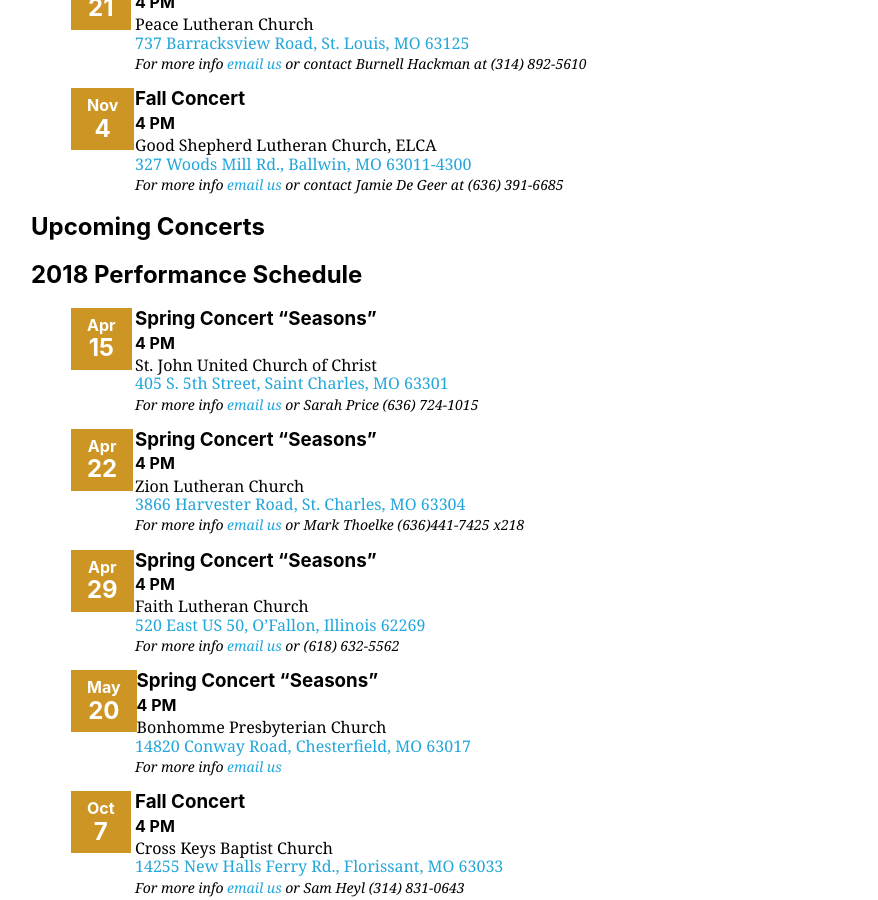
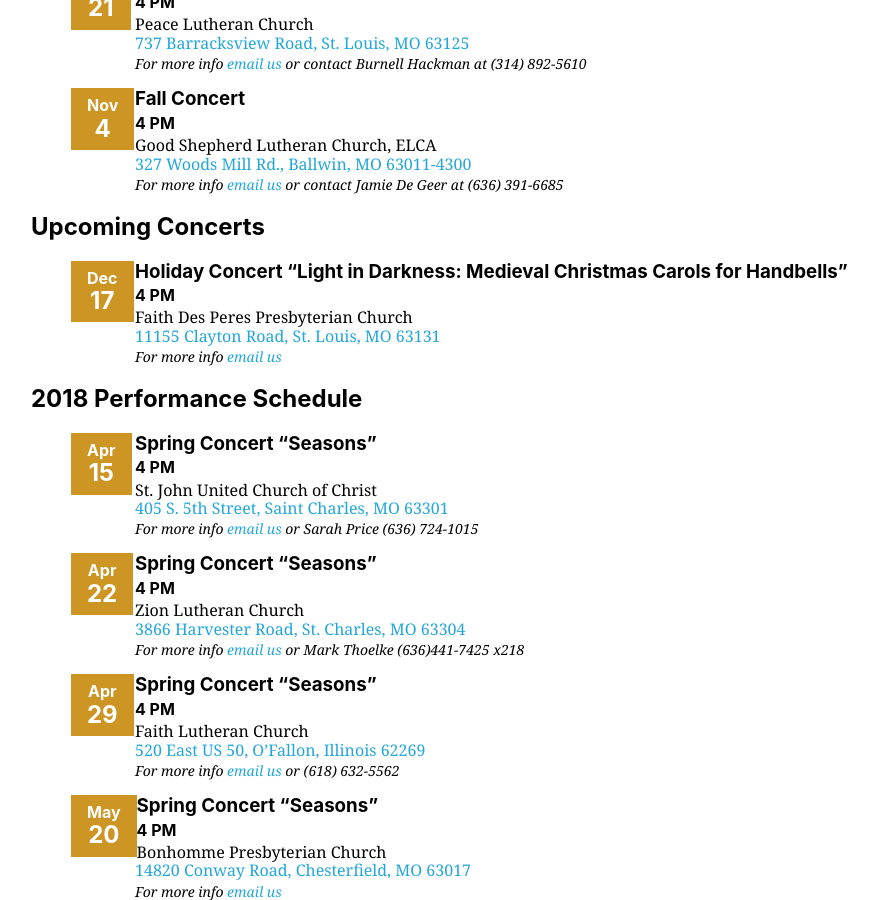
Before and after one commit to GatewayRingers/GatewayRingers.github.io, a Jekyll site: the page built from events.html, in a window 1280 px wide and 900 px high, scrolled down 564 px. Shown: the whole window, without its empty margins (105-983 px from the left). Built offline with Jekyll 4.4.1, drawn with Linux system fonts in a browser that asks for light colours; nearby versions of some CDN libraries; some of the changed lines change nothing that is shown.

Commit message:
Update events.html

```diff
--- a/events.html
+++ b/events.html
@@ -31,13 +31,6 @@
      </li>
      </ul>
 
-<script>
-var upcoming = document.querySelectorAll("li.upcoming");
-for (var event in upcoming) {
-
-}
-upcoming[0].style.display = "block";
-</script>
 <h2>Upcoming Concerts</h2>
 <ul class="list">
 {% for year_event in site.data.events reversed limit:2 %}
@@ -68,3 +61,11 @@
   {% endfor %}
 </ul>
 {% endfor %}
+
+<script>
+var upcoming = document.querySelectorAll("li.upcoming");
+for (var event in upcoming) {
+
+}
+upcoming[0].style.display = "block";
+</script>
```
